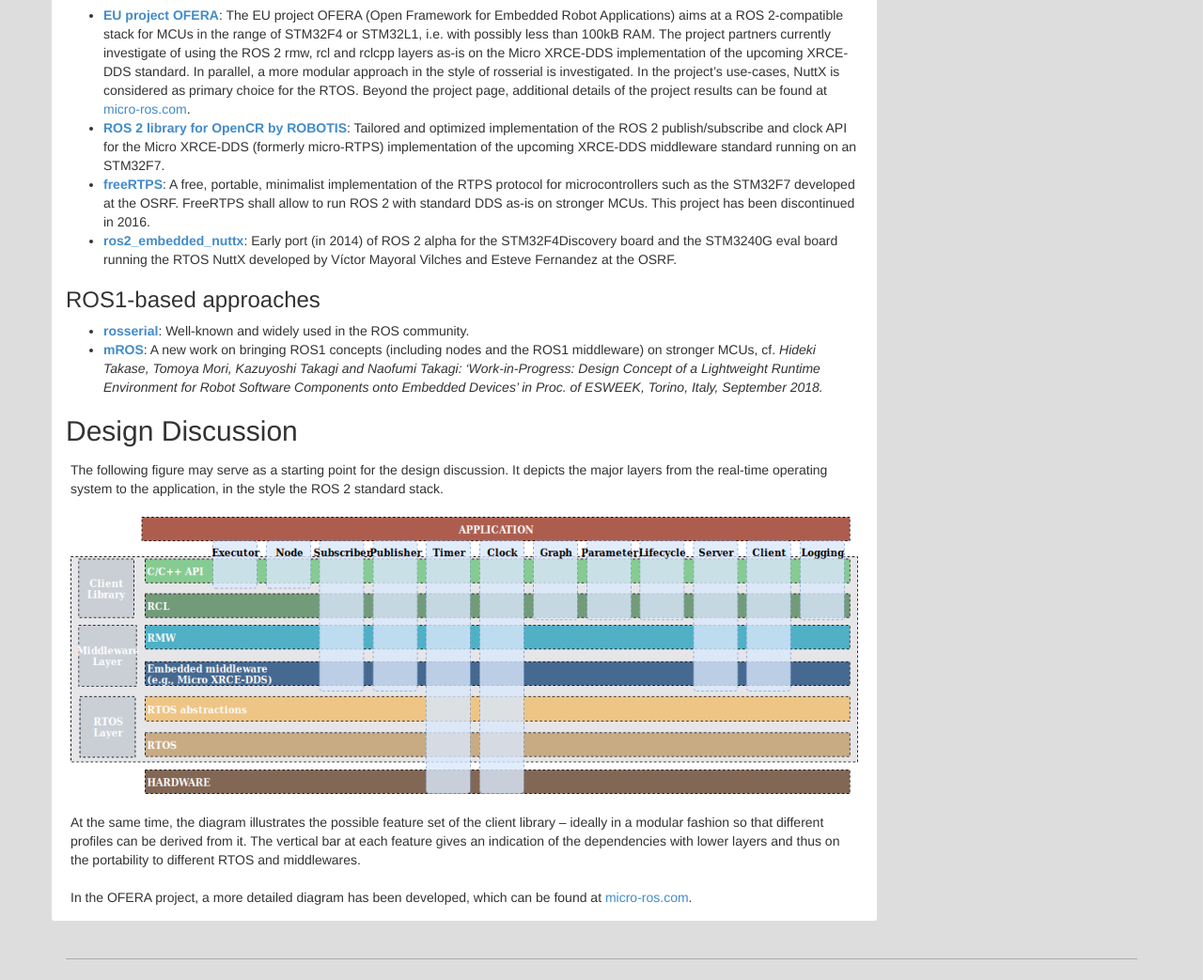
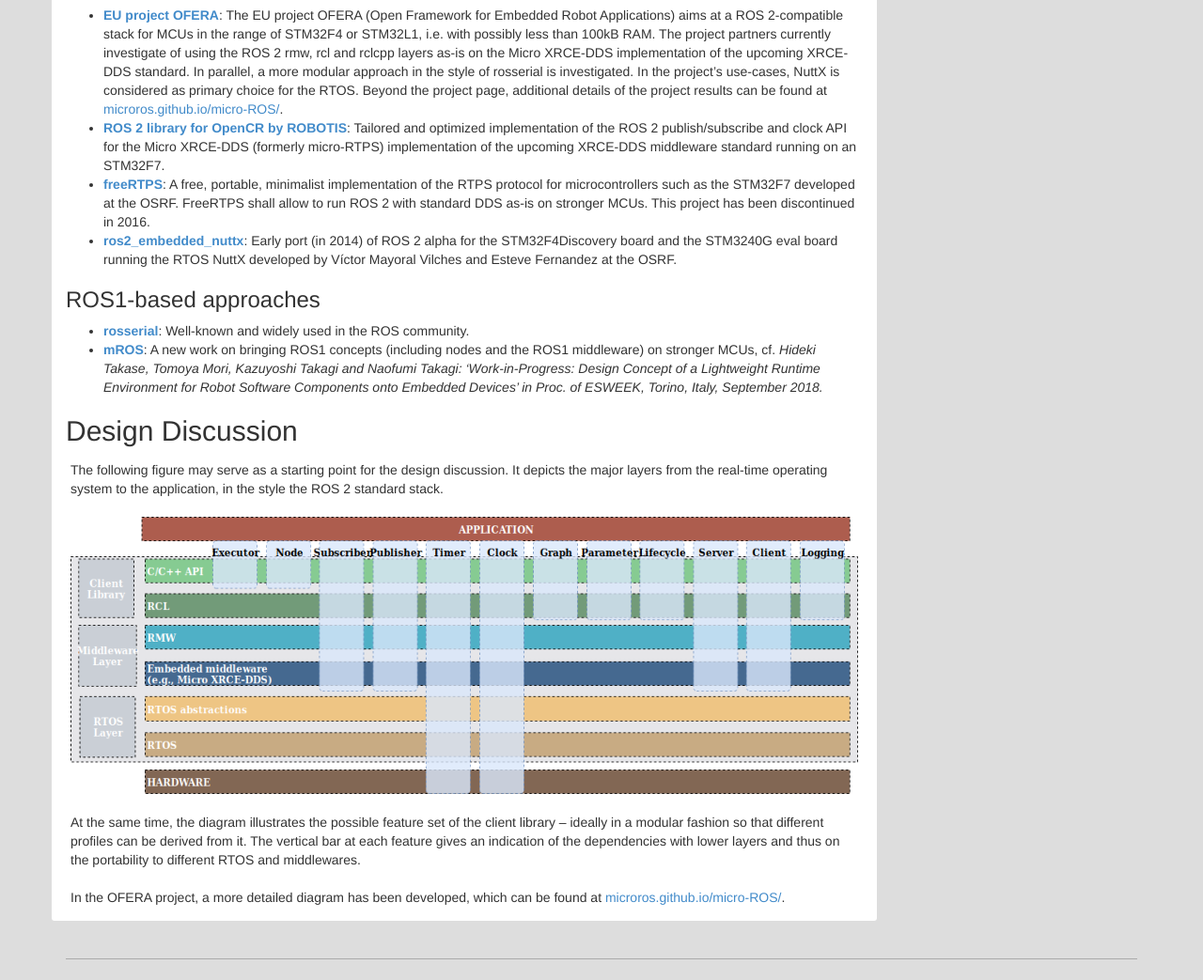
Before and after one commit to ros2/design, a Jekyll site: the page built from articles/embedded.md, in a window 1280 px wide and 1400 px high, scrolled down 1978 px. Shown: the part 329-1372 px from the top of the window at 94% size. Built offline with Jekyll 4.4.1, drawn with Linux system fonts in a browser that asks for light colours; nearby versions of some CDN libraries.

Commit message:
Fixed micro-ROS urls.

```diff
--- a/articles/embedded.md
+++ b/articles/embedded.md
@@ -71,7 +71,7 @@ To answer these questions, the OFERA EU project as well as several others have a
 ## Prior and on-going works
 
 ### ROS2-based approaches
-*   [**EU project OFERA**](http://ofera.eu/): The EU project OFERA (Open Framework for Embedded Robot Applications) aims at a ROS 2-compatible stack for MCUs in the range of STM32F4 or STM32L1, i.e. with possibly less than 100kB RAM. The project partners currently investigate of using the ROS 2 rmw, rcl and rclcpp layers as-is on the Micro XRCE-DDS implementation of the upcoming XRCE-DDS standard. In parallel, a more modular approach in the style of rosserial is investigated. In the project's use-cases, NuttX is considered as primary choice for the RTOS. Beyond the project page, additional details of the project results can be found at [micro-ros.com](http://micro-ros.com).
+*   [**EU project OFERA**](http://ofera.eu/): The EU project OFERA (Open Framework for Embedded Robot Applications) aims at a ROS 2-compatible stack for MCUs in the range of STM32F4 or STM32L1, i.e. with possibly less than 100kB RAM. The project partners currently investigate of using the ROS 2 rmw, rcl and rclcpp layers as-is on the Micro XRCE-DDS implementation of the upcoming XRCE-DDS standard. In parallel, a more modular approach in the style of rosserial is investigated. In the project's use-cases, NuttX is considered as primary choice for the RTOS. Beyond the project page, additional details of the project results can be found at [microros.github.io/micro-ROS/](https://microros.github.io/micro-ROS/).
 
 *   [**ROS 2 library for OpenCR by ROBOTIS**](https://github.com/ROBOTIS-GIT/OpenCR/tree/feature-ros2-micrortps/arduino/opencr_arduino/opencr/libraries/ROS2): Tailored and optimized implementation of the ROS 2 publish/subscribe and clock API for the Micro XRCE-DDS (formerly micro-RTPS) implementation of the upcoming XRCE-DDS middleware standard running on an STM32F7.
 
@@ -94,4 +94,4 @@ The following figure may serve as a starting point for the design discussion. It
 
 At the same time, the diagram illustrates the possible feature set of the client library -- ideally in a modular fashion so that different profiles can be derived from it. The vertical bar at each feature gives an indication of the dependencies with lower layers and thus on the portability to different RTOS and middlewares.
 
-In the OFERA project, a more detailed diagram has been developed, which can be found at [micro-ros.com](https://micro-ros.com/).
+In the OFERA project, a more detailed diagram has been developed, which can be found at [microros.github.io/micro-ROS/](https://microros.github.io/micro-ROS/).
```
